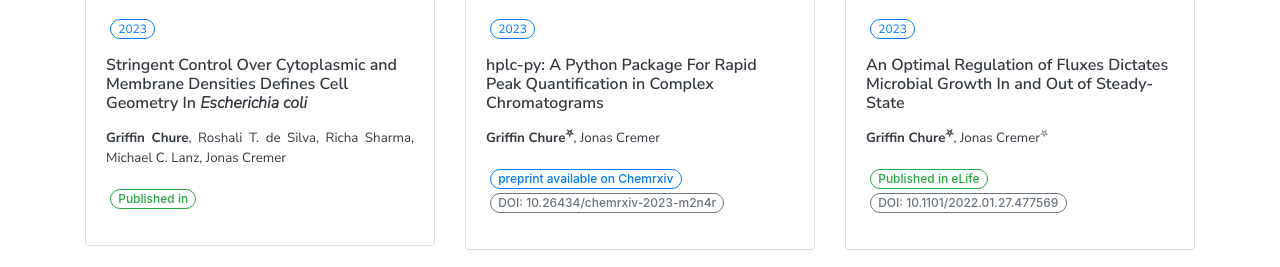
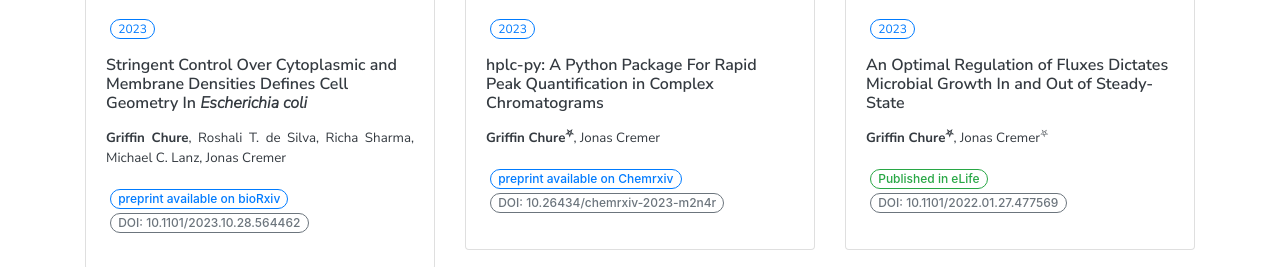
Before and after one commit to gchure/gchure.github.io, a Jekyll site: the page built from pages/publications.html, in a window 1280 px wide and 1400 px high, scrolled down 410 px, cut to the strip 69-336 px from the top of the window. Built offline with Jekyll 4.4.1, drawn with Linux system fonts in a browser that asks for light colours; nearby versions of some CDN libraries; some web fonts are replaced.

Commit message:
Added doi  and updated cv

```diff
--- a/_config.yml
+++ b/_config.yml
@@ -5,7 +5,7 @@ baseurl             :
 repository          :
 remote_theme        :
 open_new_tab        : true
-cv_filename         : GriffinChure_CV_2023-10-09.pdf
+cv_filename         : GriffinChure_CV_2023-10-28.pdf
 
 
 ### Plugins ###
--- a/_publications/2019-12-01-mwc-growth.md
+++ b/_publications/2019-12-01-mwc-growth.md
@@ -2,7 +2,6 @@
 layout: publication
 image: mwc_growth/cover.png
 year: 2019
-status: in revision
 doi: 10.1101/2019.12.19.878462
 title: >
   Physiological Adaptability and Parametric Versatility in a Simple Genetic Circuit.
--- a/_publications/2023-10-28-density-maintenance.md
+++ b/_publications/2023-10-28-density-maintenance.md
@@ -12,7 +12,8 @@ authors:
     - Richa Sharma
     - Michael C. Lanz
     - Jonas Cremer
-journal:
+journal: bioRxiv
+doi: 10.1101/2023.10.28.564462
 buttons:
     - name: PDF
       icon: fas fa-file-pdf
```
Also changed, not shown: 2 other files.
